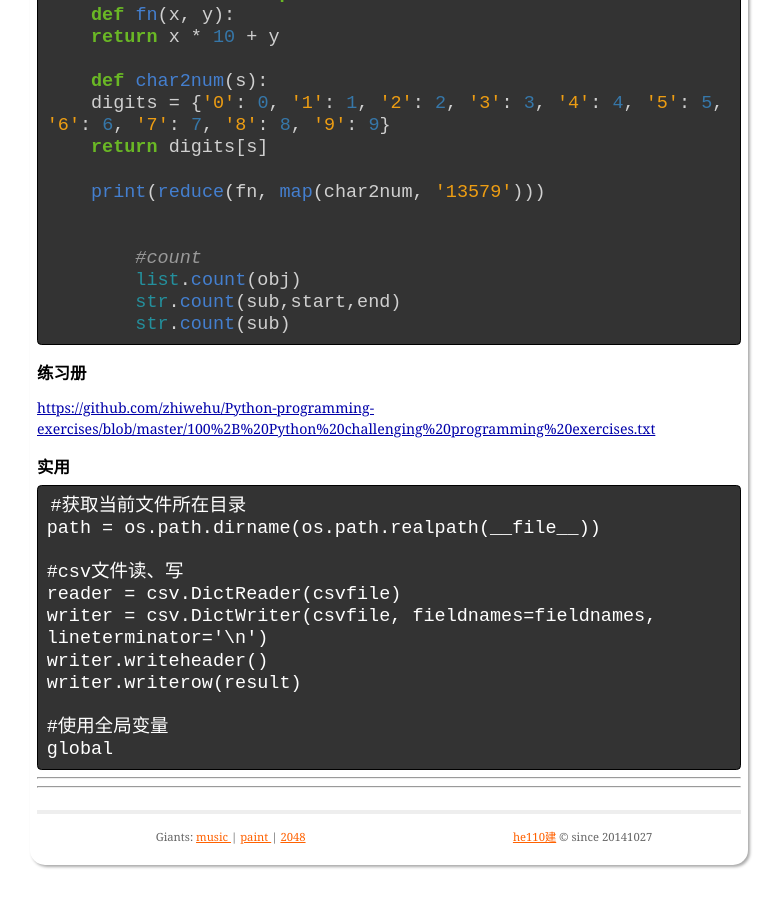
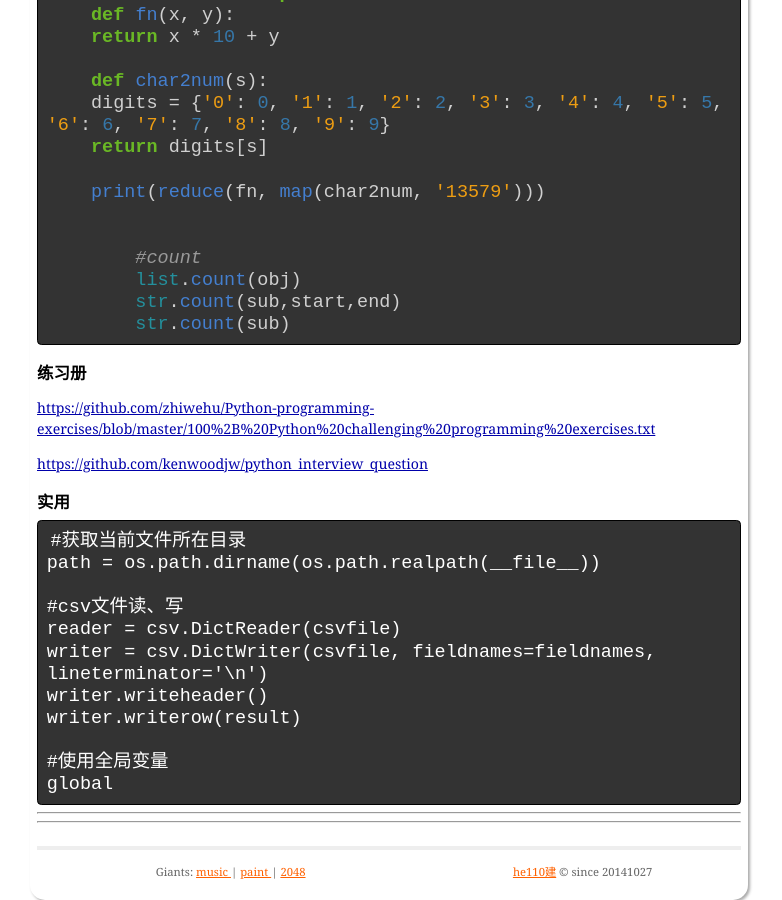
Before and after one commit to he110jian/he110jian.github.io, a Jekyll site: the page built from _posts/2018-10-15-Python.markdown, in a window 1280 px wide and 900 px high, scrolled down 6881 px. Shown: the whole window, without its empty margins (251-1033 px from the left). Built offline with Jekyll 4.4.1, drawn with Linux system fonts in a browser that asks for light colours; comment, search, counter and statistics services are not loaded; some of the changed lines change nothing that is shown.

Commit message:
2019年3月5日19:21:04

```diff
--- a/_posts/2018-10-15-Python.markdown
+++ b/_posts/2018-10-15-Python.markdown
@@ -323,6 +323,8 @@ layout: post
 ### 练习册 ###
 [https://github.com/zhiwehu/Python-programming-exercises/blob/master/100%2B%20Python%20challenging%20programming%20exercises.txt](https://github.com/zhiwehu/Python-programming-exercises/blob/master/100%2B%20Python%20challenging%20programming%20exercises.txt)
 
+[https://github.com/kenwoodjw/python_interview_question](https://github.com/kenwoodjw/python_interview_question)
+
 ### 实用 ###
 
 	#获取当前文件所在目录
```
